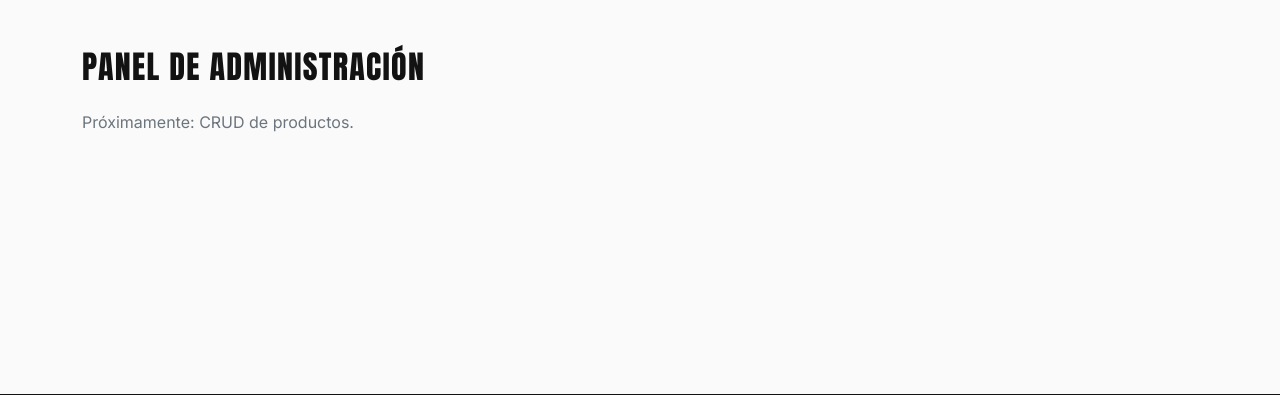
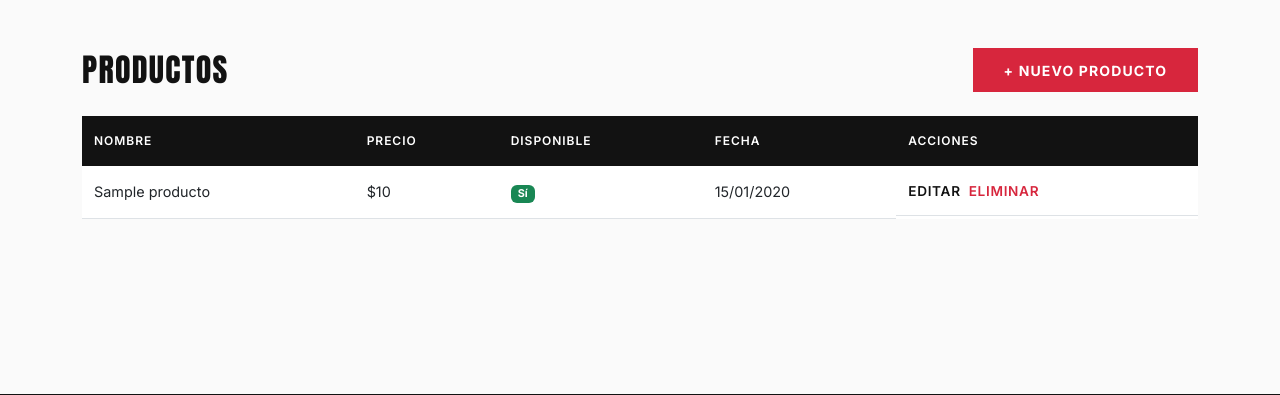
Before and after one commit to eliassidez123234dfs/Web_login_django, a Django app: page /products/admin/ in a window 1280 px wide. Shown: the part 76-471 px from the top of the page. Run offline with Django 5.2, Linux system fonts and the light colour scheme; a user stored in the database is signed in; tables that the repository leaves empty hold one stand-in row (values such as "Sample post"); some libraries are stand-ins or nearby versions.

Commit message:
feat: add admin CRUD panel for products with create, edit, delete

```diff
--- a/products/templates/products/admin_panel.html
+++ b/products/templates/products/admin_panel.html
@@ -4,7 +4,50 @@
 
 {% block content %}
 <div class="container py-4">
-    <h1 class="page-title-red">Panel de administración</h1>
-    <p class="text-muted">Próximamente: CRUD de productos.</p>
+    <div class="d-flex justify-content-between align-items-center mb-4">
+        <h1 class="page-title-red mb-0">Productos</h1>
+        <a href="{% url 'products:producto_create' %}" class="btn btn-red">+ Nuevo producto</a>
+    </div>
+
+    {% if productos %}
+        <div class="table-responsive">
+            <table class="table table-red">
+                <thead>
+                    <tr>
+                        <th>Nombre</th>
+                        <th>Precio</th>
+                        <th>Disponible</th>
+                        <th>Fecha</th>
+                        <th>Acciones</th>
+                    </tr>
+                </thead>
+                <tbody>
+                    {% for producto in productos %}
+                        <tr>
+                            <td>{{ producto.nombre }}</td>
+                            <td>${{ producto.precio|floatformat:0 }}</td>
+                            <td>
+                                {% if producto.disponible %}
+                                    <span class="badge bg-success">Sí</span>
+                                {% else %}
+                                    <span class="badge bg-secondary">No</span>
+                                {% endif %}
+                            </td>
+                            <td>{{ producto.created_at|date:"d/m/Y" }}</td>
+                            <td class="d-flex gap-2">
+                                <a href="{% url 'products:producto_update' producto.id %}" class="btn-action-edit">Editar</a>
+                                <a href="{% url 'products:producto_delete' producto.id %}" class="btn-action-delete">Eliminar</a>
+                            </td>
+                        </tr>
+                    {% endfor %}
+                </tbody>
+            </table>
+        </div>
+    {% else %}
+        <div class="text-center py-5">
+            <p class="text-muted mb-3">No hay productos registrados.</p>
+            <a href="{% url 'products:producto_create' %}" class="btn btn-outline-red">Crear primer producto</a>
+        </div>
+    {% endif %}
 </div>
 {% endblock %}
--- a/products/urls.py
+++ b/products/urls.py
@@ -7,4 +7,7 @@ urlpatterns = [
     path('', views.catalogue, name='catalogue'),
     path('<int:pk>/', views.detail, name='detail'),
     path('admin/', views.admin_panel, name='admin_panel'),
+    path('admin/crear/', views.producto_create, name='producto_create'),
+    path('admin/<int:pk>/editar/', views.producto_update, name='producto_update'),
+    path('admin/<int:pk>/eliminar/', views.producto_delete, name='producto_delete'),
 ]
--- a/products/views.py
+++ b/products/views.py
@@ -1,6 +1,8 @@
-from django.shortcuts import render, get_object_or_404
+from django.shortcuts import render, get_object_or_404, redirect
 from django.contrib.admin.views.decorators import staff_member_required
+from django.contrib import messages
 from .models import Producto
+from .forms import ProductoForm
 
 
 def catalogue(request):
@@ -18,4 +20,42 @@ def detail(request, pk):
 
 @staff_member_required
 def admin_panel(request):
-    return render(request, 'products/admin_panel.html')
+    productos = Producto.objects.all()
+    return render(request, 'products/admin_panel.html', {'productos': productos})
+
+
+@staff_member_required
+def producto_create(request):
+    if request.method == 'POST':
+        form = ProductoForm(request.POST, request.FILES)
+        if form.is_valid():
+            form.save()
+            messages.success(request, 'Producto creado correctamente.')
+            return redirect('products:admin_panel')
+    else:
+        form = ProductoForm()
+    return render(request, 'products/producto_form.html', {'form': form, 'titulo': 'Crear producto'})
+
+
+@staff_member_required
+def producto_update(request, pk):
+    producto = get_object_or_404(Producto, pk=pk)
+    if request.method == 'POST':
+        form = ProductoForm(request.POST, request.FILES, instance=producto)
+        if form.is_valid():
+            form.save()
+            messages.success(request, 'Producto actualizado correctamente.')
+            return redirect('products:admin_panel')
+    else:
+        form = ProductoForm(instance=producto)
+    return render(request, 'products/producto_form.html', {'form': form, 'titulo': 'Editar producto'})
+
+
+@staff_member_required
+def producto_delete(request, pk):
+    producto = get_object_or_404(Producto, pk=pk)
+    if request.method == 'POST':
+        producto.delete()
+        messages.success(request, 'Producto eliminado correctamente.')
+        return redirect('products:admin_panel')
+    return render(request, 'products/producto_confirm_delete.html', {'producto': producto})
```
Also changed, not shown: docs/sig.md (added, +2 -0 lines), products/forms.py (added, +22 -0 lines), products/management/commands/crear_datos_prueba.py (added, +78 -0 lines), products/templates/products/producto_confirm_delete.html (added, +28 -0 lines), products/templates/products/producto_form.html (added, +45 -0 lines), products/management/__init__.py (added), products/management/commands/__init__.py (added).
